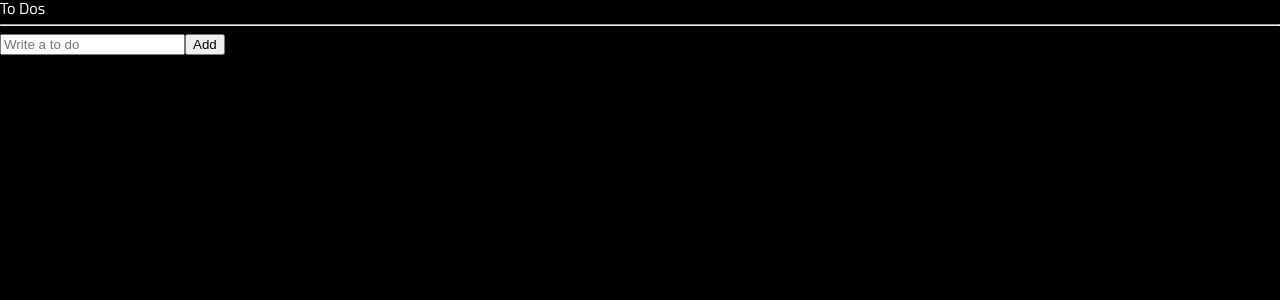
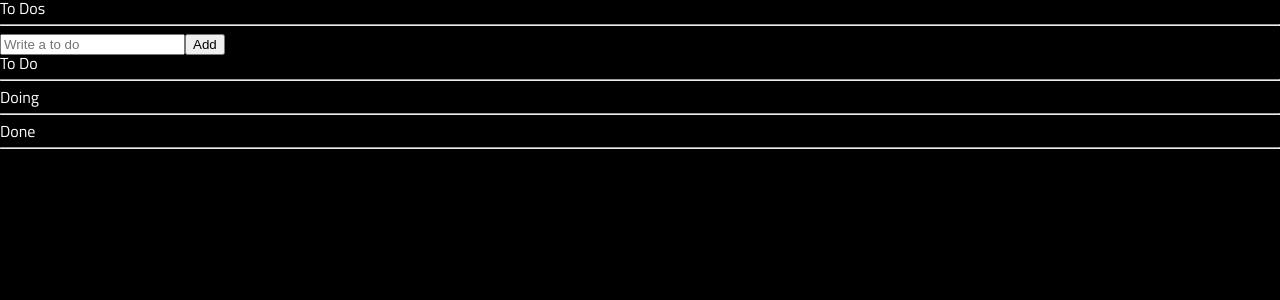
Before and after one commit to hiimhl/To_Do_List_JS_Master, a React (Create React App) app: page / in a window 1280 px wide. Shown: the top 300 px of the page. Built offline with nearby package versions, Linux system fonts and the light colour scheme.

Commit message:
Selectors - part 1

```diff
--- a/src/atoms.tsx
+++ b/src/atoms.tsx
@@ -1,4 +1,4 @@
-import { atom } from "recoil";
+import { atom, selector } from "recoil";
 
 export interface IToDo {
   text: string;
@@ -11,3 +11,19 @@
   key: "toDo",
   default: [],
 });
+
+//Selector
+export const toDoSelector = selector({
+  //key와 get Fn이 필요함.
+
+  key: "toDoSelector",
+  get: ({ get }) => {
+    const toDos = get(toDoState); // atom 값을 가져옴.
+
+    return [
+      toDos.filter((toDo) => toDo.category === "TO_DO"),
+      toDos.filter((toDo) => toDo.category === "DOING"),
+      toDos.filter((toDo) => toDo.category === "DONE"),
+    ];
+  },
+});
--- a/src/components/ToDoList.tsx
+++ b/src/components/ToDoList.tsx
@@ -1,22 +1,38 @@
 import React from "react";
 import { useRecoilValue } from "recoil";
-import { toDoState } from "../atoms";
+import { toDoSelector, toDoState } from "../atoms";
 import CreateToDo from "./CreateToDo";
 import ToDo from "./ToDo";
 
 function ToDoList() {
-  const toDos = useRecoilValue(toDoState);
-  console.log(toDos);
+  // const toDos = useRecoilValue(toDoState);
+  const [toDo, doing, done] = useRecoilValue(toDoSelector); //만들었던 3개의 array를 꺼는 것.
   return (
     <div>
       <h1>To Dos</h1>
       <hr />
       <CreateToDo />
+      <h2>To Do</h2>
       <ul>
-        {toDos.map((toDo) => (
+        {toDo.map((toDo) => (
           <ToDo key={toDo.id} {...toDo} />
         ))}
       </ul>
+      <hr />
+      <h2>Doing</h2>
+      <ul>
+        {doing.map((toDo) => (
+          <ToDo key={toDo.id} {...toDo} />
+        ))}
+      </ul>
+      <hr />
+      <h2>Done</h2>
+      <ul>
+        {done.map((toDo) => (
+          <ToDo key={toDo.id} {...toDo} />
+        ))}
+      </ul>
+      <hr />
     </div>
   );
 }
```
Also changed, not shown: src/components/ToDo.tsx (+2 -7 lines).
